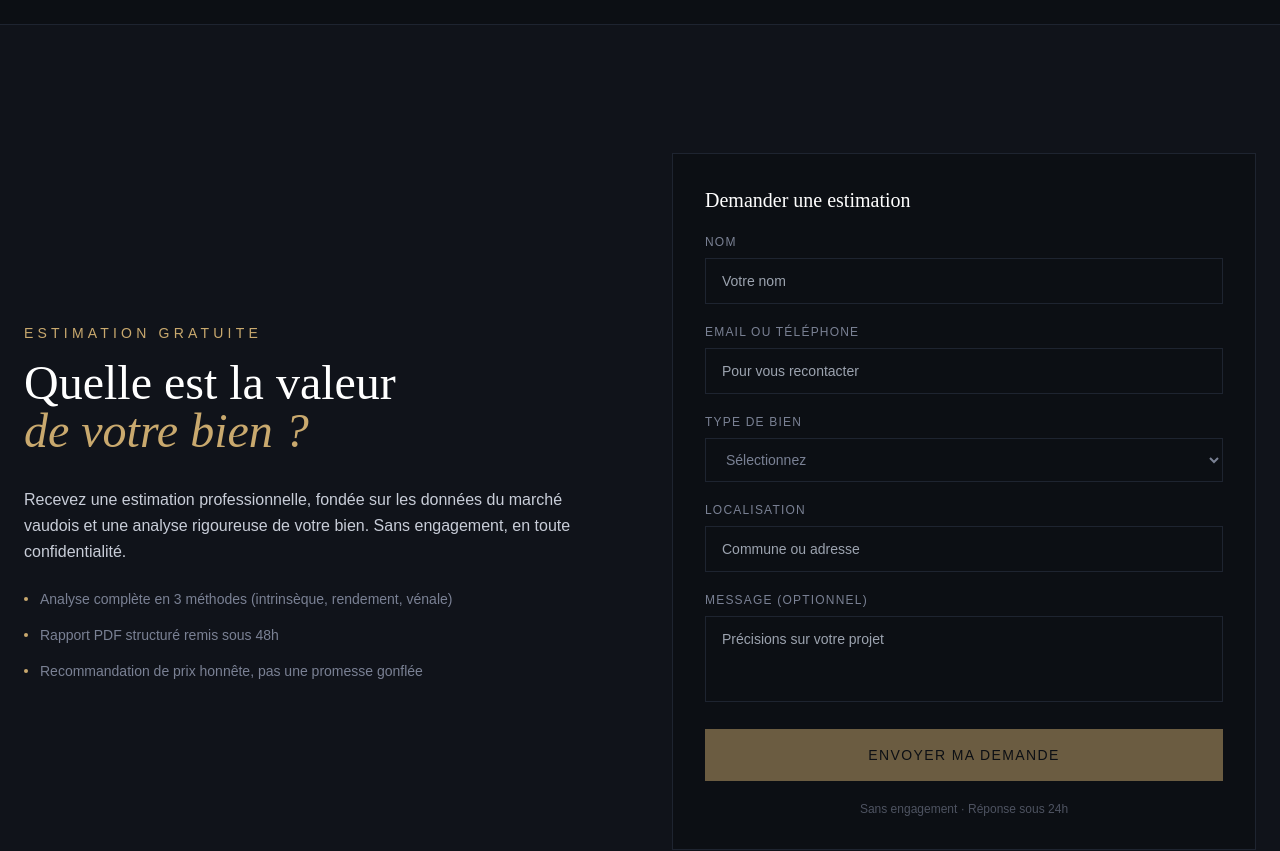
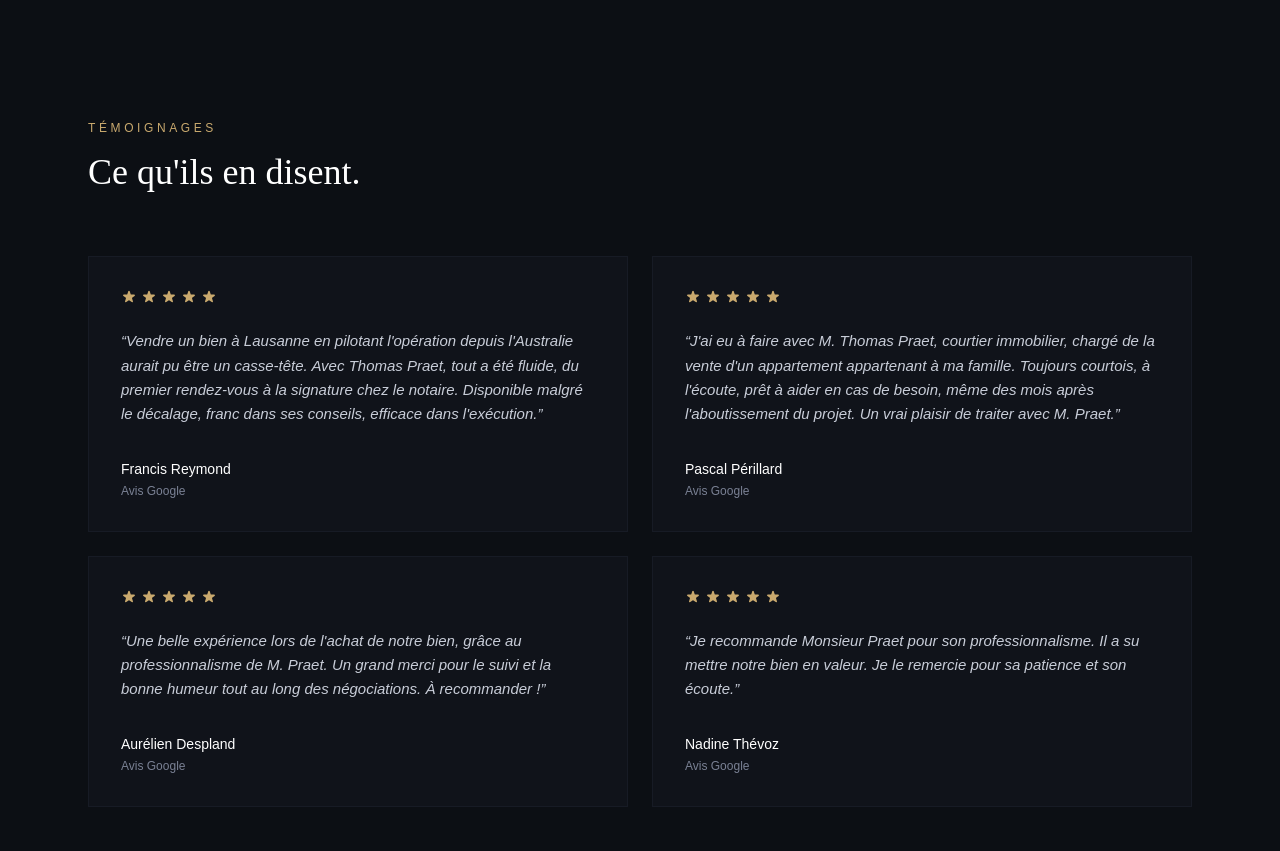
Before and after one commit to Sinseed/maison-praet, a Next.js app: page / in a window 1280 px wide. Shown: the part 7640-8491 px from the top of the page. Built offline with nearby package versions, Linux system fonts and the light colour scheme.

Commit message:
feat: section Témoignages avec 4 avis Google (Reymond, Périllard, Despland, Thévoz)
- Grille 2 colonnes, étoiles dorées, fond carte sombre
- Placé entre Nos biens et Formulaire estimation
- Source: avis Google vérifiés

```diff
--- a/app/page.tsx
+++ b/app/page.tsx
@@ -241,6 +241,55 @@ function Footer() {
   )
 }
 
+const TEMOIGNAGES = [
+  {
+    nom: 'Francis Reymond',
+    texte: "Vendre un bien à Lausanne en pilotant l'opération depuis l'Australie aurait pu être un casse-tête. Avec Thomas Praet, tout a été fluide, du premier rendez-vous à la signature chez le notaire. Disponible malgré le décalage, franc dans ses conseils, efficace dans l'exécution.",
+    etoiles: 5,
+  },
+  {
+    nom: 'Pascal Périllard',
+    texte: "J'ai eu à faire avec M. Thomas Praet, courtier immobilier, chargé de la vente d'un appartement appartenant à ma famille. Toujours courtois, à l'écoute, prêt à aider en cas de besoin, même des mois après l'aboutissement du projet. Un vrai plaisir de traiter avec M. Praet.",
+    etoiles: 5,
+  },
+  {
+    nom: 'Aurélien Despland',
+    texte: "Une belle expérience lors de l'achat de notre bien, grâce au professionnalisme de M. Praet. Un grand merci pour le suivi et la bonne humeur tout au long des négociations. À recommander !",
+    etoiles: 5,
+  },
+  {
+    nom: 'Nadine Thévoz',
+    texte: "Je recommande Monsieur Praet pour son professionnalisme. Il a su mettre notre bien en valeur. Je le remercie pour sa patience et son écoute.",
+    etoiles: 5,
+  },
+]
+
+function Testimonials() {
+  return (
+    <section className="py-24 bg-brand-dark relative overflow-hidden">
+      <div className="absolute top-0 left-1/3 w-80 h-80 rounded-full bg-brand-gold/3 blur-[120px]" />
+      <div className="max-w-6xl mx-auto px-6 relative z-10">
+        <p className="font-body text-xs tracking-[0.3em] uppercase text-brand-gold mb-4">Témoignages</p>
+        <h2 className="font-display text-3xl md:text-4xl font-light text-white mb-16">Ce qu'ils en disent.</h2>
+        <div className="grid md:grid-cols-2 gap-6">
+          {TEMOIGNAGES.map((t, i) => (
+            <div key={i} className="bg-brand-card/50 border border-brand-border/50 p-8 hover:border-brand-gold/30 transition-colors">
+              <div className="flex gap-1 mb-6">
+                {Array.from({ length: t.etoiles }).map((_, j) => (
+                  <svg key={j} className="w-4 h-4 text-brand-gold" fill="currentColor" viewBox="0 0 20 20"><path d="M9.049 2.927c.3-.921 1.603-.921 1.902 0l1.07 3.292a1 1 0 00.95.69h3.462c.969 0 1.371 1.24.588 1.81l-2.8 2.034a1 1 0 00-.364 1.118l1.07 3.292c.3.921-.755 1.688-1.54 1.118l-2.8-2.034a1 1 0 00-1.175 0l-2.8 2.034c-.784.57-1.838-.197-1.539-1.118l1.07-3.292a1 1 0 00-.364-1.118L2.98 8.72c-.783-.57-.38-1.81.588-1.81h3.461a1 1 0 00.951-.69l1.07-3.292z" /></svg>
+                ))}
+              </div>
+              <p className="font-body text-brand-text text-[15px] leading-relaxed mb-8 italic">&ldquo;{t.texte}&rdquo;</p>
+              <p className="font-body text-sm text-white font-medium">{t.nom}</p>
+              <p className="font-body text-xs text-brand-muted mt-1">Avis Google</p>
+            </div>
+          ))}
+        </div>
+      </div>
+    </section>
+  )
+}
+
 export default function Home() {
-  return (<main><Hero /><StatsBar /><About /><Approach /><MandatsSection /><EstimationForm /><JournalPreview /><Contact /><Footer /></main>)
+  return (<main><Hero /><StatsBar /><About /><Approach /><MandatsSection /><Testimonials /><EstimationForm /><JournalPreview /><Contact /><Footer /></main>)
 }
```
